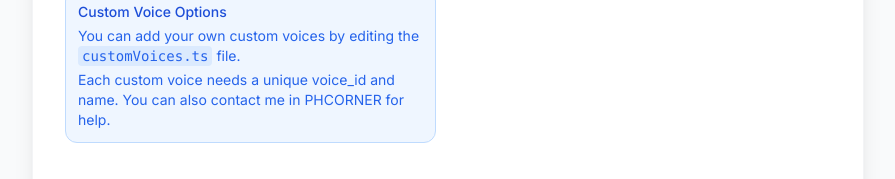
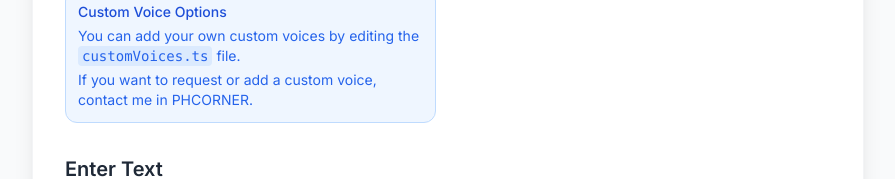
Before and after one commit to jhonleoh/ElevenLabs, a React (Vite) app: page / in a window 1280 px wide. Both pictures are taken after a click on the button "Custom Voice". Shown: the part 440-619 px from the top of the page, without its empty margins (192-1087 px from the left). Built offline with nearby package versions, Linux system fonts and the light colour scheme; no server answers.

Commit message:
Update App.tsx

```diff
--- a/src/App.tsx
+++ b/src/App.tsx
@@ -222,7 +222,7 @@ function App() {
                       You can add your own custom voices by editing the <code className="bg-blue-100 dark:bg-blue-800 px-1 py-0.5 rounded">customVoices.ts</code> file.
                     </p>
                     <p className="mt-1 text-blue-600 dark:text-blue-400">
-                      Each custom voice needs a unique voice_id and name. You can also contact me in PHCORNER for help.
+                      If you want to request or add a custom voice, contact me in PHCORNER.
                     </p>
                   </div>
                 )}
```
